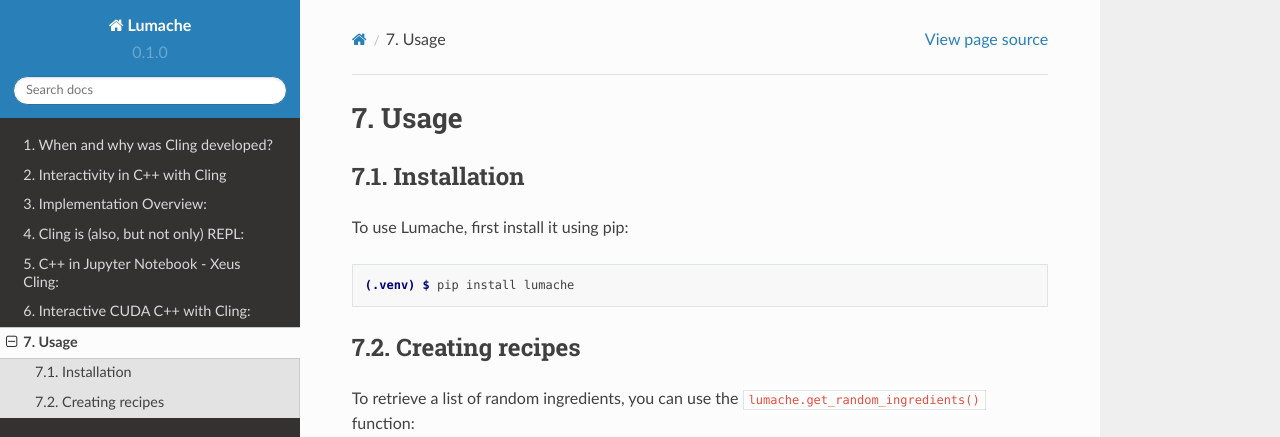
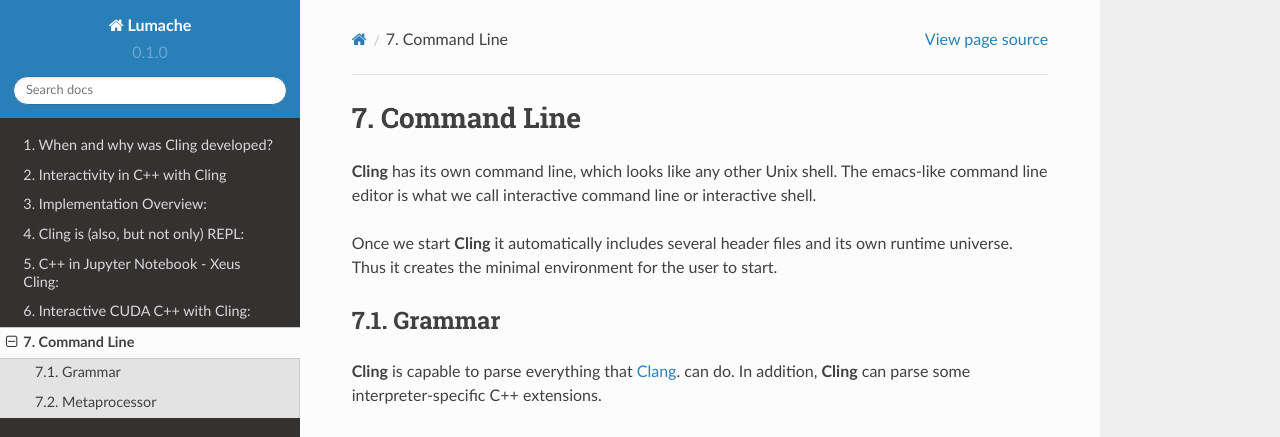
Before and after one commit to sarabellei/rtd_tutorial, a Sphinx documentation site: the page built from docs/source/references.rst, in a window 1280 px wide and 1095 px high. Shown: the top 437 px of the window. Built offline with Sphinx 7.4.7 and the Read the Docs theme 2.0.0, drawn with Linux system fonts in a browser that asks for light colours; some of the changed text lies outside the part shown.

Commit message:
Integrate from Cling -ROOT
I added here some parts from: https://root.cern/cling/#command-line

```diff
--- a/docs/source/references.rst
+++ b/docs/source/references.rst
@@ -1,33 +1,25 @@
-Usage
+Command Line
 =====
 
-.. _installation:
+**Cling** has its own command line, which looks like any other Unix shell. The emacs-like command line editor is what we call interactive command line or interactive shell.
 
-Installation
+Once we start **Cling** it automatically includes several header files and its own runtime universe. Thus it creates the minimal environment for the user to start.
+
+
+
+Grammar
 ------------
 
-To use Lumache, first install it using pip:
+**Cling** is capable to parse everything that `Clang <https://clang.llvm.org/>`_. can do. In addition, **Cling** can parse some interpreter-specific C++ extensions.
 
-.. code-block:: console
+Metaprocessor
+------------
 
-   (.venv) $ pip install lumache
+**Cling** *Metaprocessor* provides convenient and easy to use interface for changing the interpreter’s internal state or for executing handy commands. **Cling** provides the following metaprocessor commands:
 
-Creating recipes
-----------------
+**syntax: .(command)**, where command is:
 
-To retrieve a list of random ingredients,
-you can use the ``lumache.get_random_ingredients()`` function:
-
-.. autofunction:: lumache.get_random_ingredients
-
-The ``kind`` parameter should be either ``"meat"``, ``"fish"``,
-or ``"veggies"``. Otherwise, :py:func:`lumache.get_random_ingredients`
-will raise an exception.
-
-.. autoexception:: lumache.InvalidKindError
-
-For example:
-
->>> import lumache
->>> lumache.get_random_ingredients()
-['shells', 'gorgonzola', 'parsley']
+:code: `x filename.cxx` - loads filename and calls void filename() if defined
+:code: `L library | filename.cxx` - loads library or filename.cxx
+:code: `printAST` - shows the abstract syntax tree after each processed entity
+:code: `I path` - adds an include path
```
